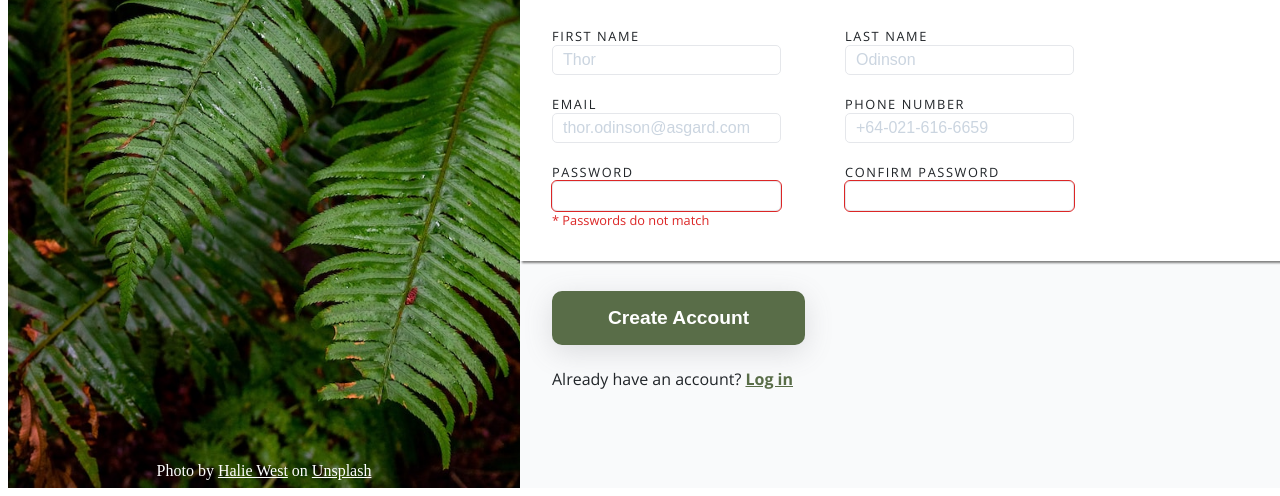
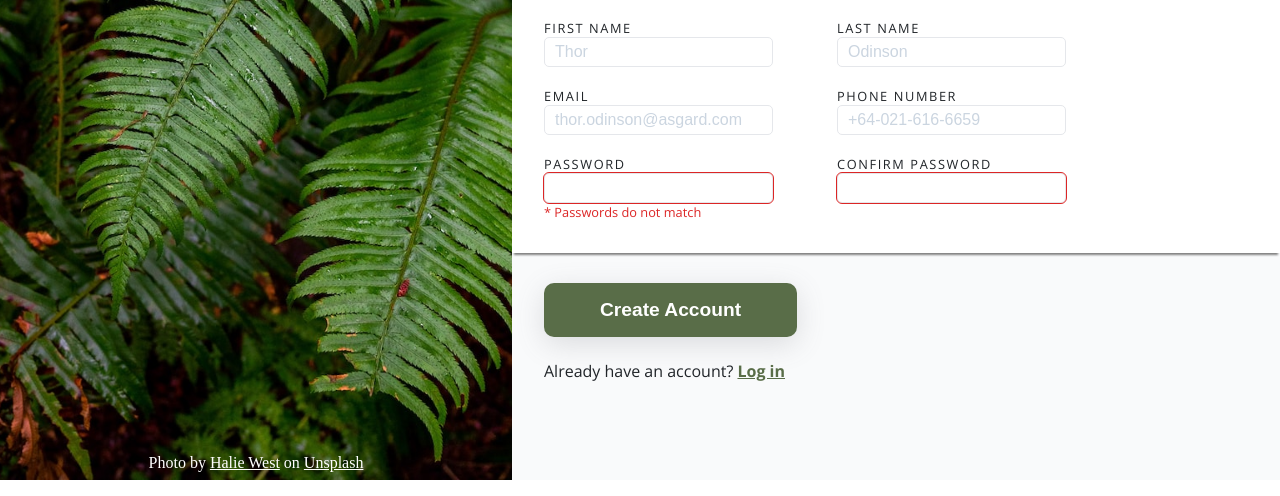
Before and after one commit to ivalexig/odin-sign-up-form, a plain HTML site: page index.html in a window 1280 px wide. Shown: the part 320-816 px from the top of the page. Drawn offline with nearby package versions, Linux system fonts and the light colour scheme; a web font is replaced by a local one.

Commit message:
small tweak

```diff
--- a/style.css
+++ b/style.css
@@ -3,7 +3,7 @@
   src: url("https://cdn.statically.io/gh/TheOdinProject/theodinproject/efdc2888072f409e687d31dc580595dbe4fe0ff4/app/assets/fonts/Norse-Bold.otf");
 }
 
-:root {
+body {
   margin: 0px;
   padding: 0px;
   --space-gap: 2.5vw;
```
